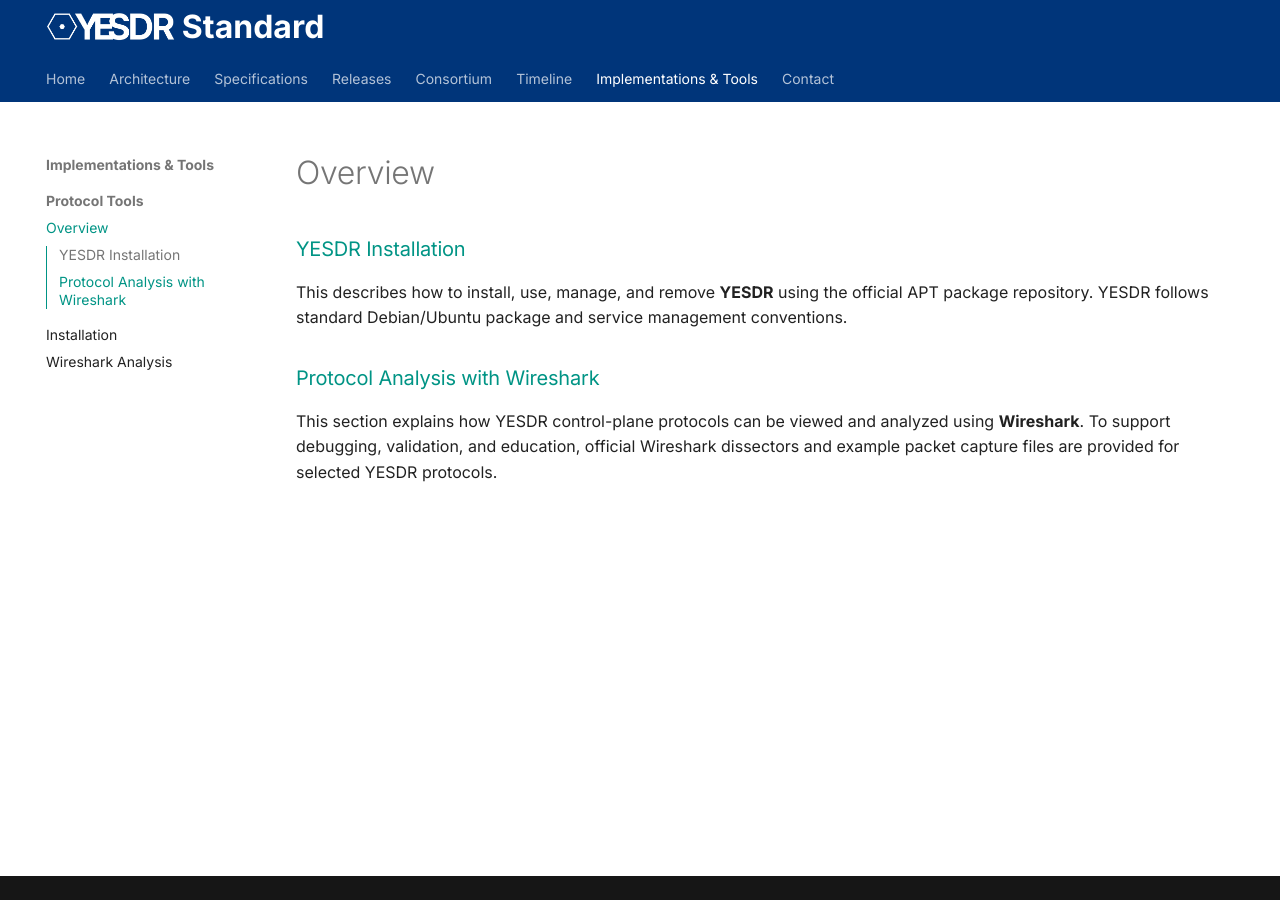
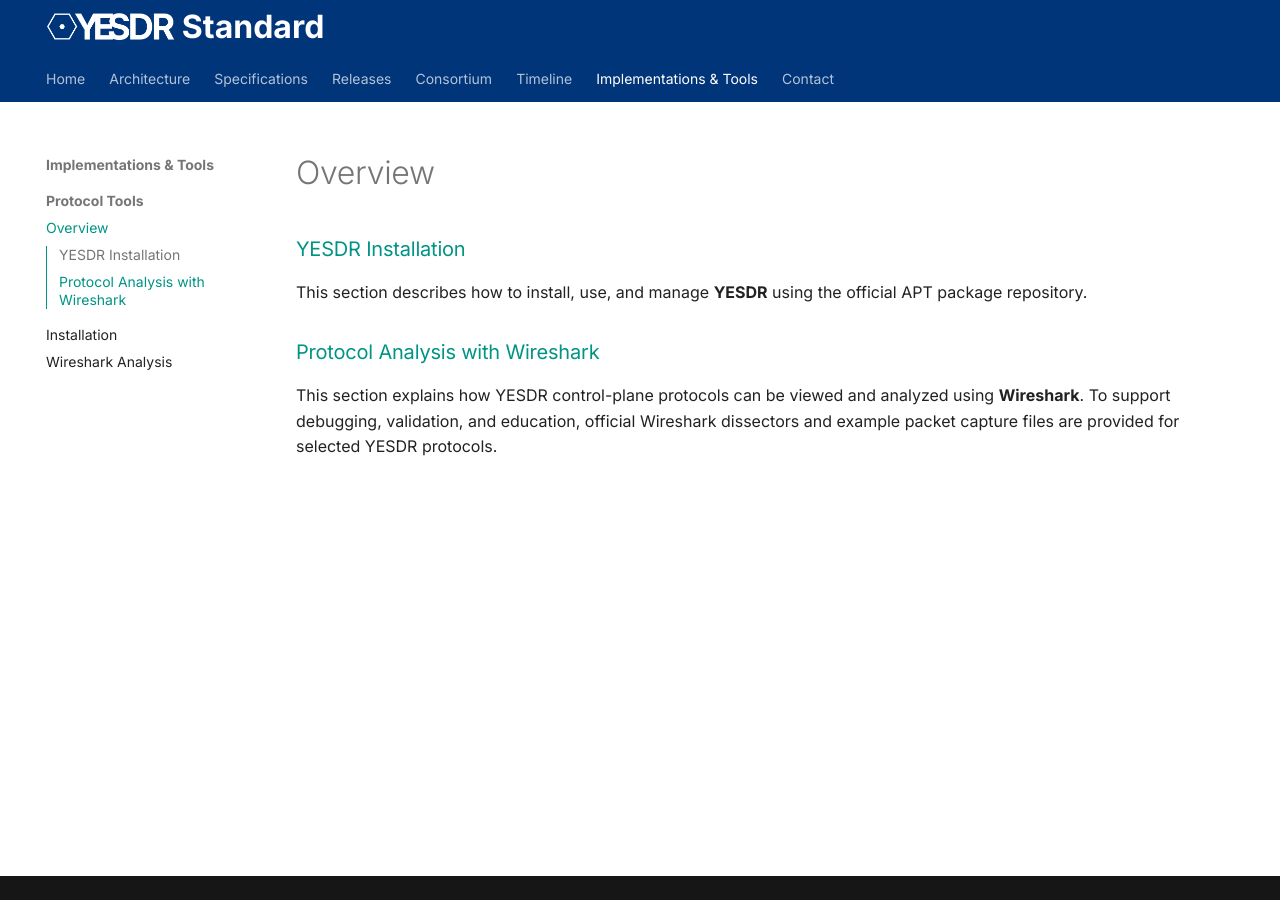
Before and after one commit to chandharlabs/yesdr-standard, an MkDocs documentation site: the page built from docs/implementations/index.md, in a window 1280 px wide. Built offline with MkDocs 1.6.1 and Material for MkDocs 9.7.7, drawn with Linux system fonts in a browser that asks for light colours.

Commit message:
Update index.md

```diff
--- a/docs/implementations/index.md
+++ b/docs/implementations/index.md
@@ -1,9 +1,8 @@
 
 ### [YESDR Installation](Installation.md)
 
-This describes how to install, use, manage, and remove **YESDR** using
-the official APT package repository. YESDR follows standard Debian/Ubuntu package
-and service management conventions.
+This section describes how to install, use, and manage **YESDR** using
+the official APT package repository.
 
 ### [Protocol Analysis with Wireshark](protocol-tools.md)
 
```
